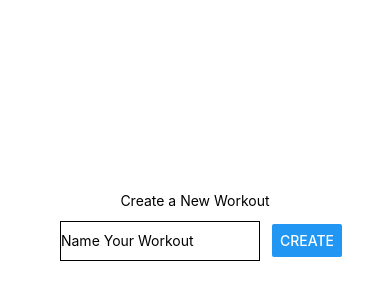
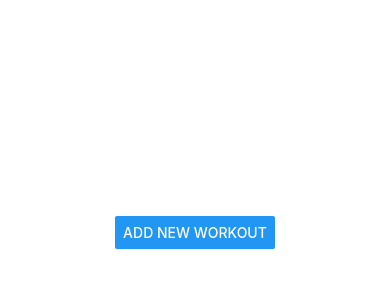
Before and after one commit to ah-james/workout-checklist, a React Native app: screen / in a window 390 px wide. Shown: the part 230-530 px from the top of the page. Built offline with nearby package versions, Linux system fonts and the light colour scheme.

Commit message:
Basic Modal Functionality on Form

```diff
--- a/App.js
+++ b/App.js
@@ -1,13 +1,13 @@
 import { StatusBar } from 'expo-status-bar';
 import React, { useState } from 'react';
-import { StyleSheet, Text, View } from 'react-native';
+import { StyleSheet, Text, View, Button, ProgressViewIOSComponent } from 'react-native';
 import WorkoutList from './components/WorkoutList'
 import WorkoutForm from './components/WorkoutForm'
 
 export default function App() {
-  const [outputText] = useState("Create a New Workout")
   const [workoutText] = useState("Name Your Workout")
   const [workoutList, setWorkoutList] = useState([])
+  const [isCreateWorkout, setIsCreateWorkout] = useState(false)
 
   const addWorkout = newWorkout => {
     setWorkoutList(currentWorkouts => [...currentWorkouts, { id: Math.random().toString(), value: newWorkout}])
@@ -24,8 +24,8 @@ export default function App() {
 
   return (
     <View style={styles.container}>
-      <Text>{outputText}</Text>
-      <WorkoutForm workoutText={workoutText} addWorkout={addWorkout} />
+      <Button title={'Add New Workout'} onPress={() => setIsCreateWorkout(true)} />
+      <WorkoutForm visible={isCreateWorkout} workoutText={workoutText} addWorkout={addWorkout} />
       <WorkoutList workoutList={workoutList} delete={removeWorkout} />
       <StatusBar style="auto" />
     </View>
--- a/components/WorkoutForm.js
+++ b/components/WorkoutForm.js
@@ -1,8 +1,8 @@
 import React, { useState } from 'react'
-import { StyleSheet, TextInput, View, Button } from 'react-native';
+import { StyleSheet, TextInput, View, Button, Modal, Text } from 'react-native';
 
 const WorkoutForm = props => {
-
+  const [outputText] = useState("Create a New Workout")
   const [enteredWorkout, setEnteredWorkout] = useState('')
 
   const handleWorkoutInput = (enteredText) => {
@@ -10,10 +10,13 @@ const WorkoutForm = props => {
   }
 
   return (
+    <Modal visible={props.visible}>
       <View style={styles.form}>
-          <TextInput style={styles.input} placeholder={props.workoutText} onChangeText={handleWorkoutInput} value={enteredWorkout} />
-          <Button style={styles.button} title="Create" onPress={() => {props.addWorkout(enteredWorkout), setEnteredWorkout('')}} />
+        {/* <Text>{outputText}</Text> */}
+        <TextInput style={styles.input} placeholder={props.workoutText} onChangeText={handleWorkoutInput} value={enteredWorkout} />
+        <Button style={styles.button} title="Create" onPress={() => {props.addWorkout(enteredWorkout), setEnteredWorkout('')}} />
       </View>
+    </Modal>
   )
 }
 
```
